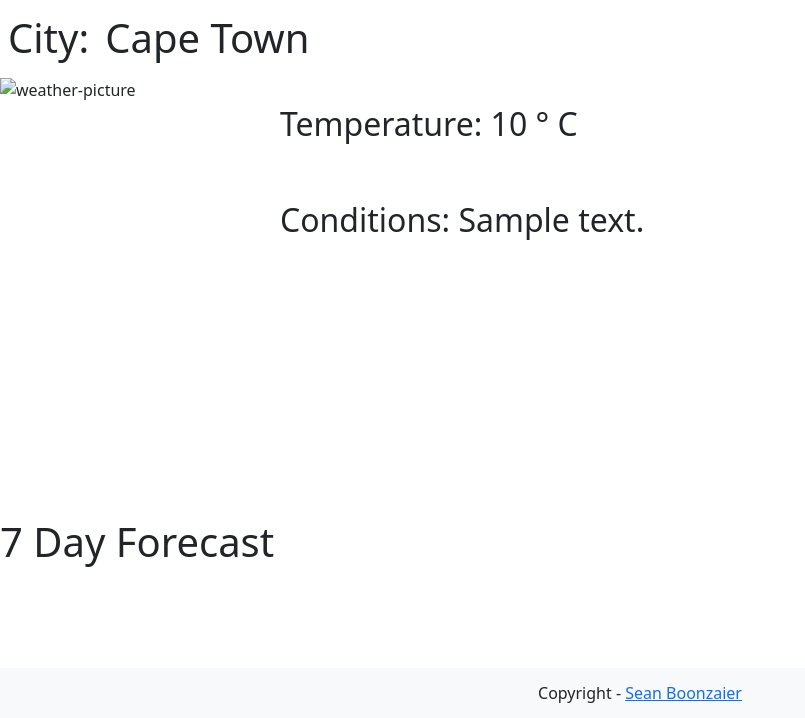
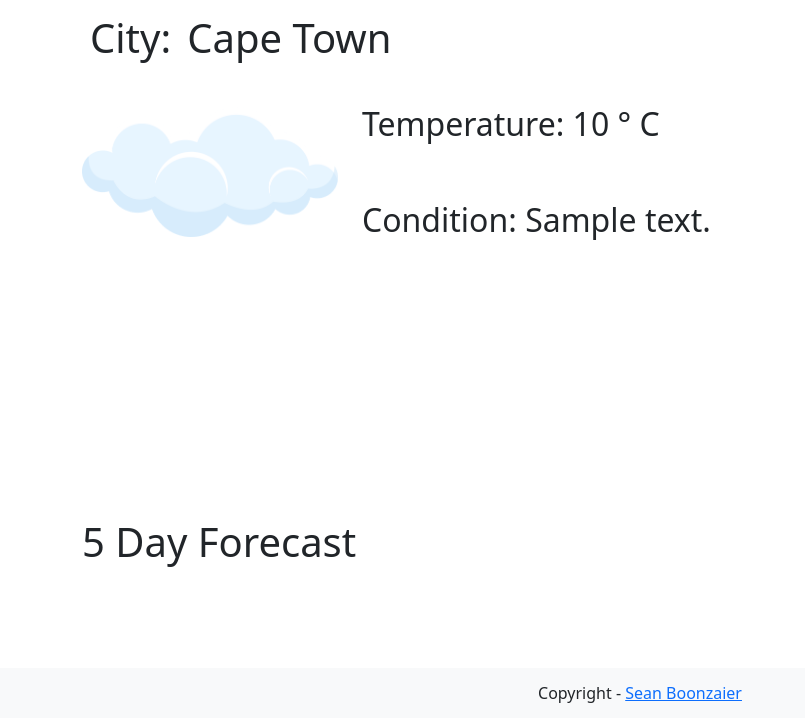
Before and after one commit to SKYWVRD/django-weatherapp, a Django app: page / in a window 1280 px wide. Shown: the part 82-800 px from the top of the page, without its empty margins (0-805 px from the left). Run offline with Django 4.2, Linux system fonts and the light colour scheme; a database or web service that is not in the repository returns one stand-in record (values such as "Sample title"); data that the repository does not hold is empty.

Commit message:
test static picture of cloud

```diff
--- a/weatherapp/weather/templates/weather/index.html
+++ b/weatherapp/weather/templates/weather/index.html
@@ -2,23 +2,24 @@
 {% block content %}
 <div id='main-container' class='d-flex flex-column current-location-content flex-fill'>
   <div id="today" class="flex-column flex-grow-1 h-80">
-    <div class="title-container d-flex">
+    <div class="title-container d-flex align-self-center">
       <div class="fs-1 p-2">City: </div>
       <div class="title fs-1 p-2">{{ weather.city }}</div>
     </div>
-    <div class="current-info-container d-flex flex-wrap">
-      <div class="flex-grow-1" style="max-width: 20vw;">
-        <img alt="weather-picture">
+    <div class="current-info-container d-flex flex-wrap justify-content-center">
+      <div class="flex-grow-1 align-self-center" style="max-width: 20vw;" >
+        {% load static %}
+        <img src="{% static 'images/cloudy.png' %}"alt="weather-picture" style="max-width: 100%;">
       </div>
       <div class="weather-info flex-grow-1">
         <div class="fs-2 p-4">Temperature: {{ weather.temperature }}</div>
-        <div class="fs-2 p-4">Conditions: {{ weather.description }}</div>
+        <div class="fs-2 p-4">Condition: {{ weather.description }}</div>
       </div>
     </div>
     <div> {{ error.message }}</div>
   </div>
   <div id="seven-day" class="flex-grow-1" style="max-height: 150px">
-    <h1>7 Day Forecast</h1>
+    <h1>5 Day Forecast</h1>
   </div>
 </div>
 
--- a/weatherapp/weatherapp/settings.py
+++ b/weatherapp/weatherapp/settings.py
@@ -123,3 +123,9 @@ STATIC_URL = 'static/'
 # https://docs.djangoproject.com/en/4.2/ref/settings/#default-auto-field
 
 DEFAULT_AUTO_FIELD = 'django.db.models.BigAutoField'
+
+STATICFILES_DIRS = [
+
+    BASE_DIR / 'weatherapp/static/',
+
+]
--- a/weatherapp/weatherapp/templates/base.html
+++ b/weatherapp/weatherapp/templates/base.html
@@ -43,7 +43,7 @@
                 </div>
             </div>
         </nav>
-        <div class="d-flex flex-column flex-fill">
+        <div class="d-flex flex-column flex-fill container">
             {% block content %}
             {% endblock content %}
         </div>
```
Also changed, not shown: weatherapp/weatherapp/static/images/cloudy.png (added).
